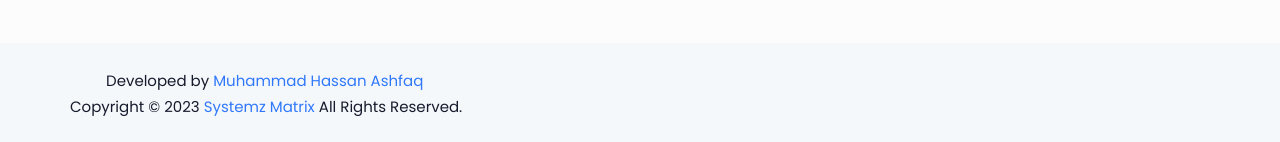
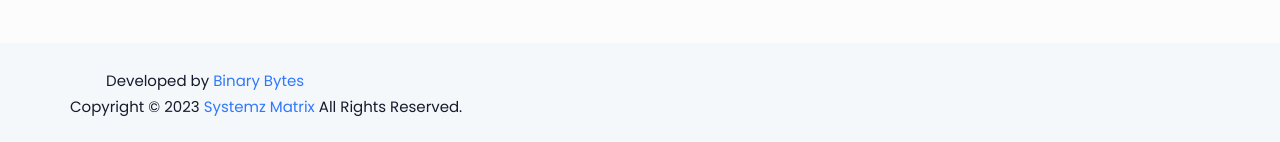
Before and after one commit to doctorbhatti/systemzMatrixProduction, a Nuxt app: page /faq in a window 1280 px wide. Shown: the part 2211-2353 px from the top of the page. Built offline with nearby package versions, Linux system fonts and the light colour scheme; a web font is replaced by a local one.

Commit message:
Final Changes

```diff
--- a/components/Home/About.vue
+++ b/components/Home/About.vue
@@ -19,7 +19,7 @@
           <div class="support-all about-content">
             <div class="section-headline right-headline white-headline">
               <div style="display: flex; align-items: center; justify-content: center">
-              <h3>About Us</h3>
+              <!-- <h3>About Us</h3> -->
               </div>
               <p>Systemz Matrix is a niche research and consultancy firm from Pakistan,
                 dedicated to provide the comprehensive services in the fields of health,
--- a/components/Home/Footer.vue
+++ b/components/Home/Footer.vue
@@ -126,7 +126,7 @@
                             <p style="padding-left: 6.5%;">
                                 Developed by
                                 <a href="https://doctorbhatti.github.io">
-                                    Muhammad Hassan Ashfaq
+                                    Binary Bytes
                                 </a>
                             </p>
                             <p>
--- a/components/HomeThree/HeaderThree.vue
+++ b/components/HomeThree/HeaderThree.vue
@@ -377,7 +377,7 @@
                                             </li>
                                         </ul>
                                     </li>
-                                    -->
+
                                     <li>
                                         <a class="pages" href="#">Blog</a>
                                         <ul class="sub-menu">
@@ -392,6 +392,7 @@
                                             </li>
                                         </ul>
                                     </li>
+                                -->
                                     <li>
                                         <nuxt-link to="/contact">Contact</nuxt-link>
                                     </li>
--- a/pages/about.vue
+++ b/pages/about.vue
@@ -3,7 +3,9 @@
         <HeaderThree />
         <!-- <PageHeader /> -->
         <PageTitle pageTitle="About Us" />
+        <!--
         <Welcome />
+        -->
         <About />
         <!-- <Counter /> -->
         <!-- <OverView />
```
Also changed, not shown: 21 other files (tests, documents, lock files or other folders).
